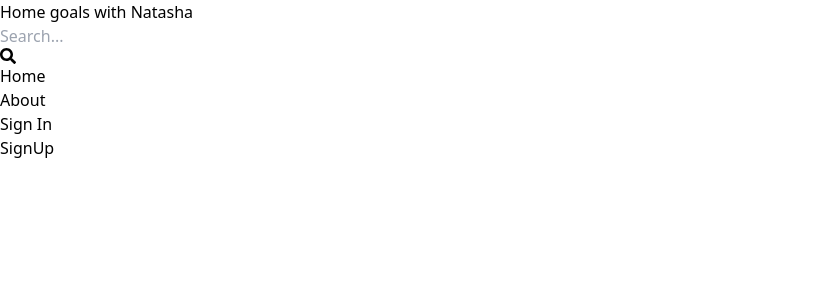
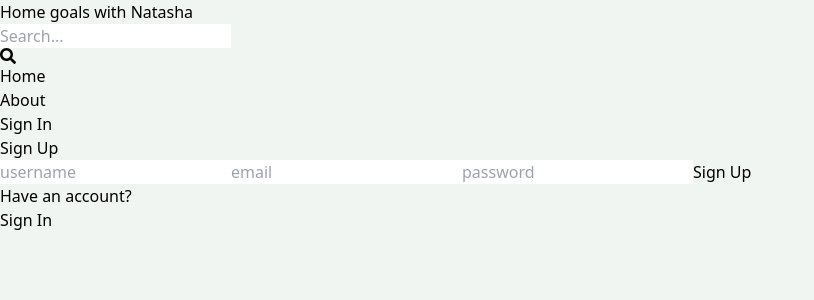
Before and after one commit to arai08/home-goals-with-natasha, a React (Vite) app in the folder client/: page /sign-up in a window 1280 px wide. Shown: the top 300 px of the page, without its empty margins (0-814 px from the left). Built offline with nearby package versions, Linux system fonts and the light colour scheme.

Commit message:
complete signup page ui

```diff
--- a/client/src/index.css
+++ b/client/src/index.css
@@ -1,3 +1,7 @@
 @tailwind base;
 @tailwind components;
 @tailwind utilities;
+
+body {
+    background-color: rgb(241, 245, 241);
+}
--- a/client/src/pages/SignUp.jsx
+++ b/client/src/pages/SignUp.jsx
@@ -1,7 +1,24 @@
-import React from 'react'
+import { Link } from 'react-router-dom'
 
 export default function SignUp() {
   return (
-    <div>SignUp</div>
+    <div className='p-3 max-w-lg mx-auto'>
+      <h1 className='text-3xl text-center font-semibold my-7'>Sign Up</h1>
+
+      <form className='flex flex-col gap-4'>
+        <input type='text' placeholder='username' className='border p-3 rounded-lg' id='username'/>
+        <input type='email' placeholder='email' className='border p-3 rounded-lg' id='email'/>
+        <input type='password' placeholder='password' className='border p-3 rounded-lg' id='password'/>
+
+        <button className='bg-slate-700 text-white p-3 rounded-lg uppercase hover:opacity-95 disabled:opacity-80'>Sign Up</button>
+      </form>
+
+      <div className='flex gap-2 mt-5'>
+        <p>Have an account?</p>
+        <Link to={'/sign-in'}>
+          <span className='text-blue-700'>Sign In</span>
+        </Link>
+      </div>
+    </div>
   )
 }
```
